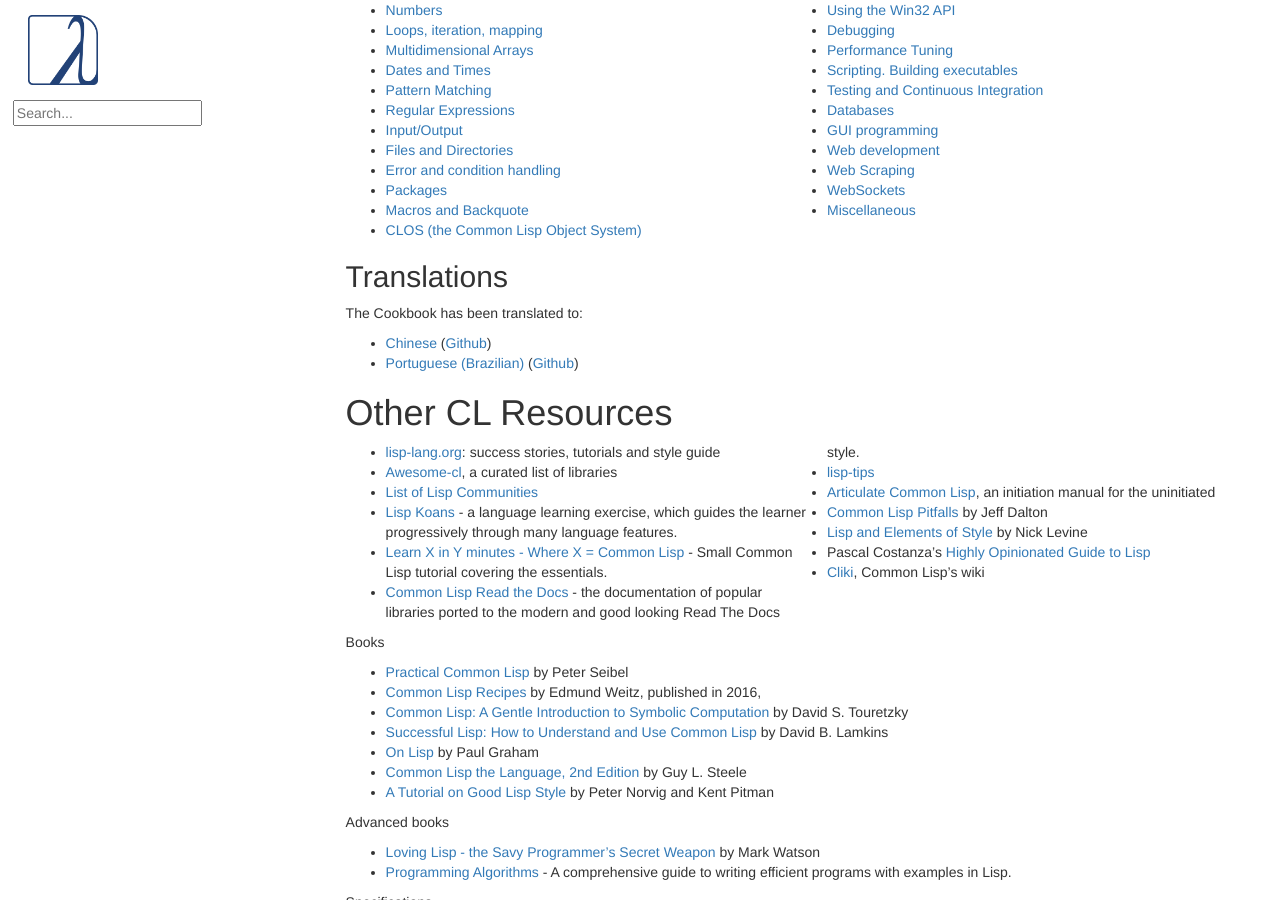
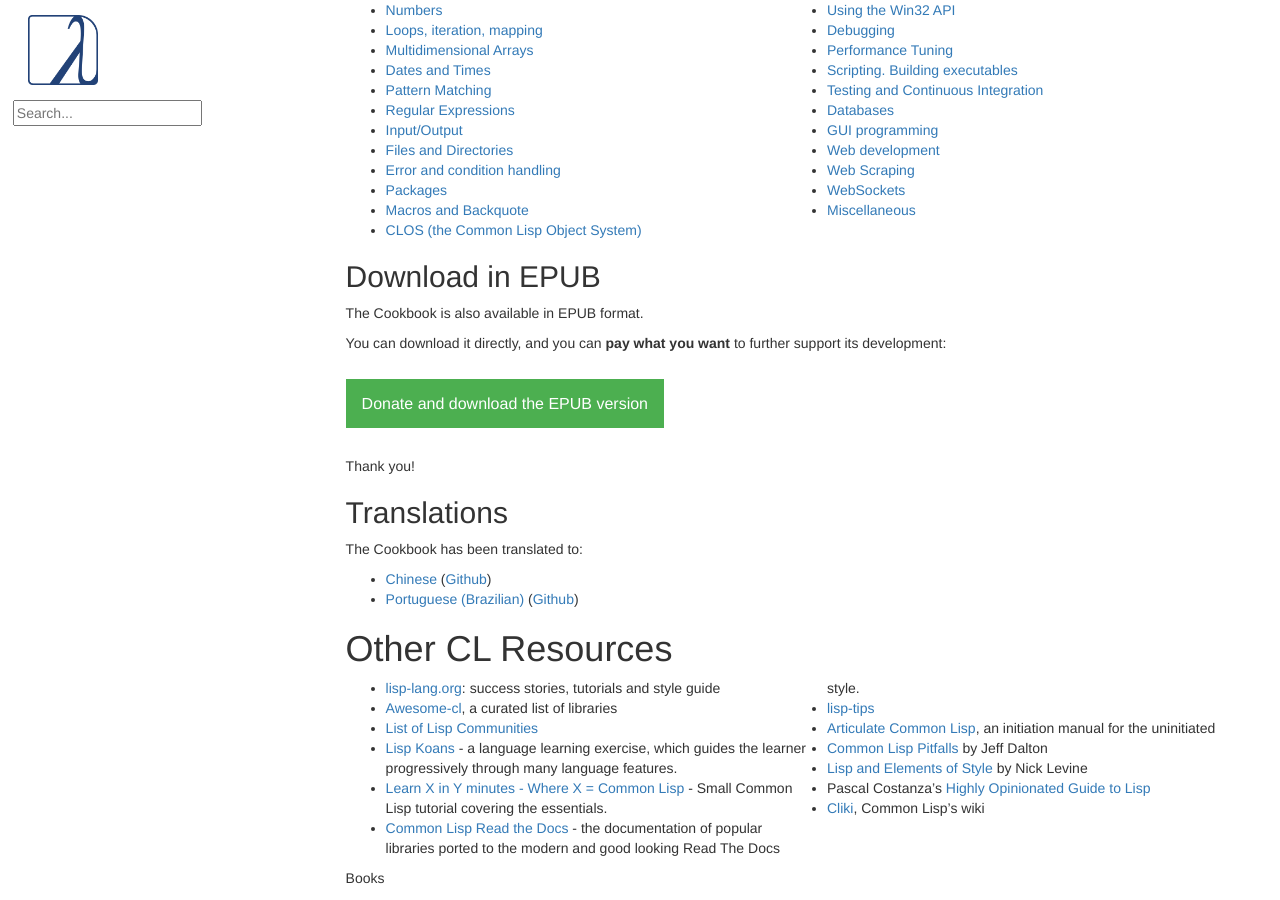
Before and after one commit to LispCookbook/cl-cookbook, a Jekyll site: the page built from index.md, in a window 1280 px wide and 900 px high, scrolled down 335 px. Built offline with Jekyll 4.4.1, drawn with Linux system fonts in a browser that asks for light colours.

Commit message:
index: add button to donate and download the EPUB
(the direct link to the file will be added after further peer review)

for #176

```diff
--- a/index.md
+++ b/index.md
@@ -47,6 +47,24 @@
 * [Web Scraping](web-scraping.html)
 * [WebSockets](websockets.html)
 * [Miscellaneous](misc.html)
+
+## Download in EPUB
+
+The Cookbook is also available in EPUB format.
+
+You can download it directly, and you can **pay what you want** to further support its development:
+
+
+<br>
+
+<a style="font-size: 16px; background-color: #4CAF50; color: white; padding: 16px; cursor: pointer;" href="https://ko-fi.com/s/01fee22a32">
+  Donate and download the EPUB version
+</a>
+
+<br>
+
+Thank you!
+
 
 ## Translations
 
```
